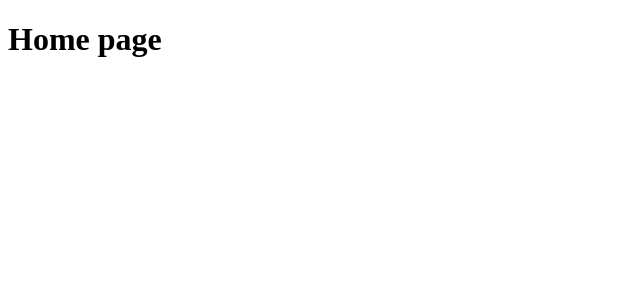
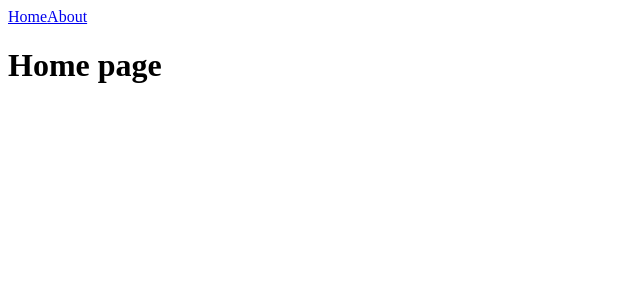
Before and after one commit to Leshan21/react-router-app, a React (Vite) app: page / in a window 1280 px wide. Shown: the top 300 px of the page, without its empty margins (0-640 px from the left). Built offline with nearby package versions, Linux system fonts and the light colour scheme.

Commit message:
add navigation using Link

```diff
--- a/src/App.jsx
+++ b/src/App.jsx
@@ -6,12 +6,14 @@
 // import Dashboard from "./pages/Dashboard";
 // import Login from "./pages/Login";
 // import ProtectedRoute from "./components/ProtectedRoute";
+import Navbar from "./pages/Navbar";
 import { useState } from "react";
 
 function App() {
   const [isLoggedIn, setIsLoggedIn] = useState(false);
   return (
     <>
+      <Navbar />
       <Routes>
         <Route path="/" element={<Home/>}></Route>
         <Route path="/about" element={<About/>}></Route>
--- /dev/null
+++ b/src/pages/Navbar.jsx
@@ -0,0 +1,12 @@
+import React from 'react'
+import { Link } from 'react-router-dom'
+const Navbar = () => {
+  return (
+    <nav>
+      <Link to="/">Home</Link>
+      <Link to="/about">About</Link>
+    </nav>
+  )
+}
+
+export default Navbar
```
